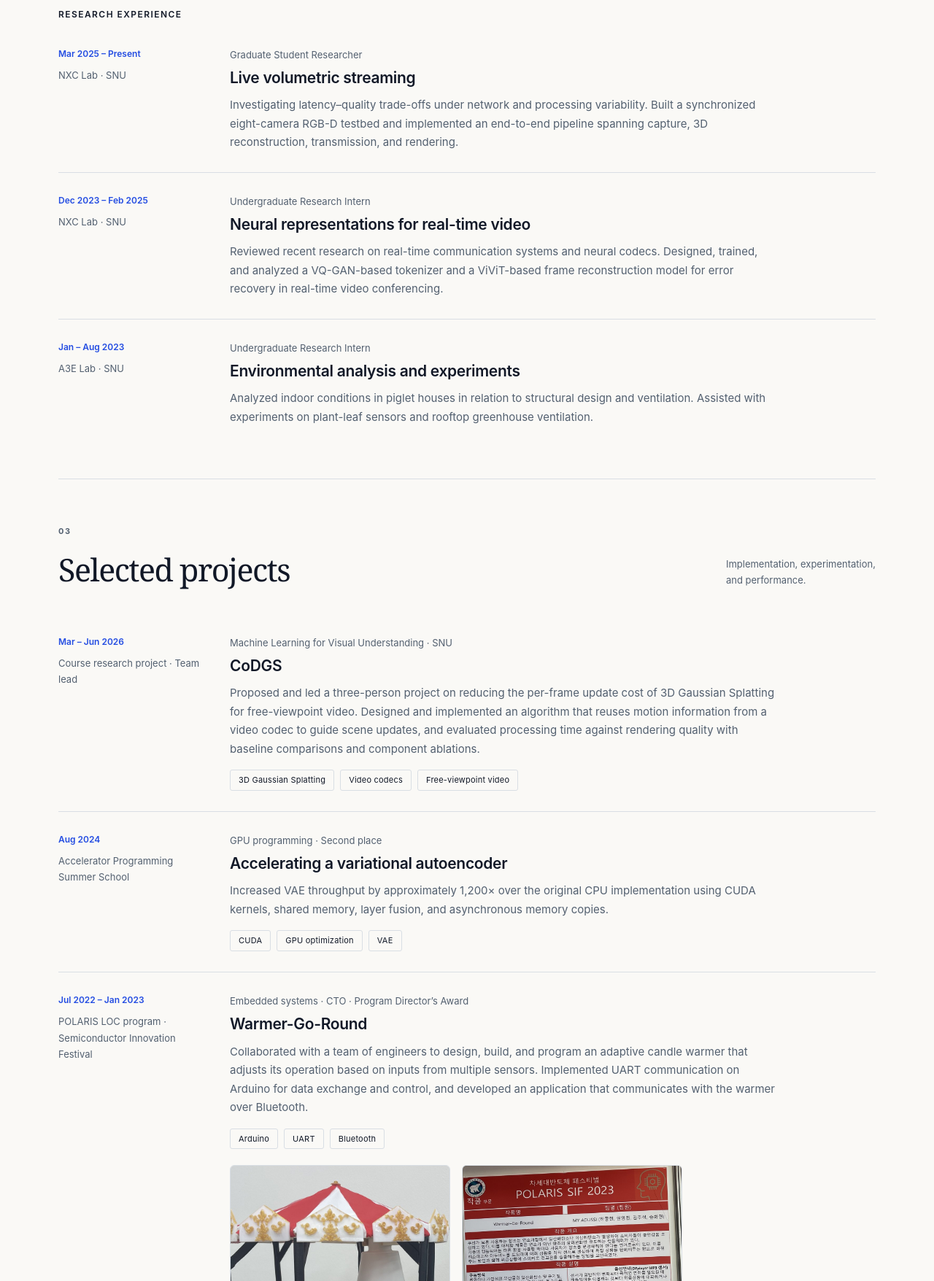
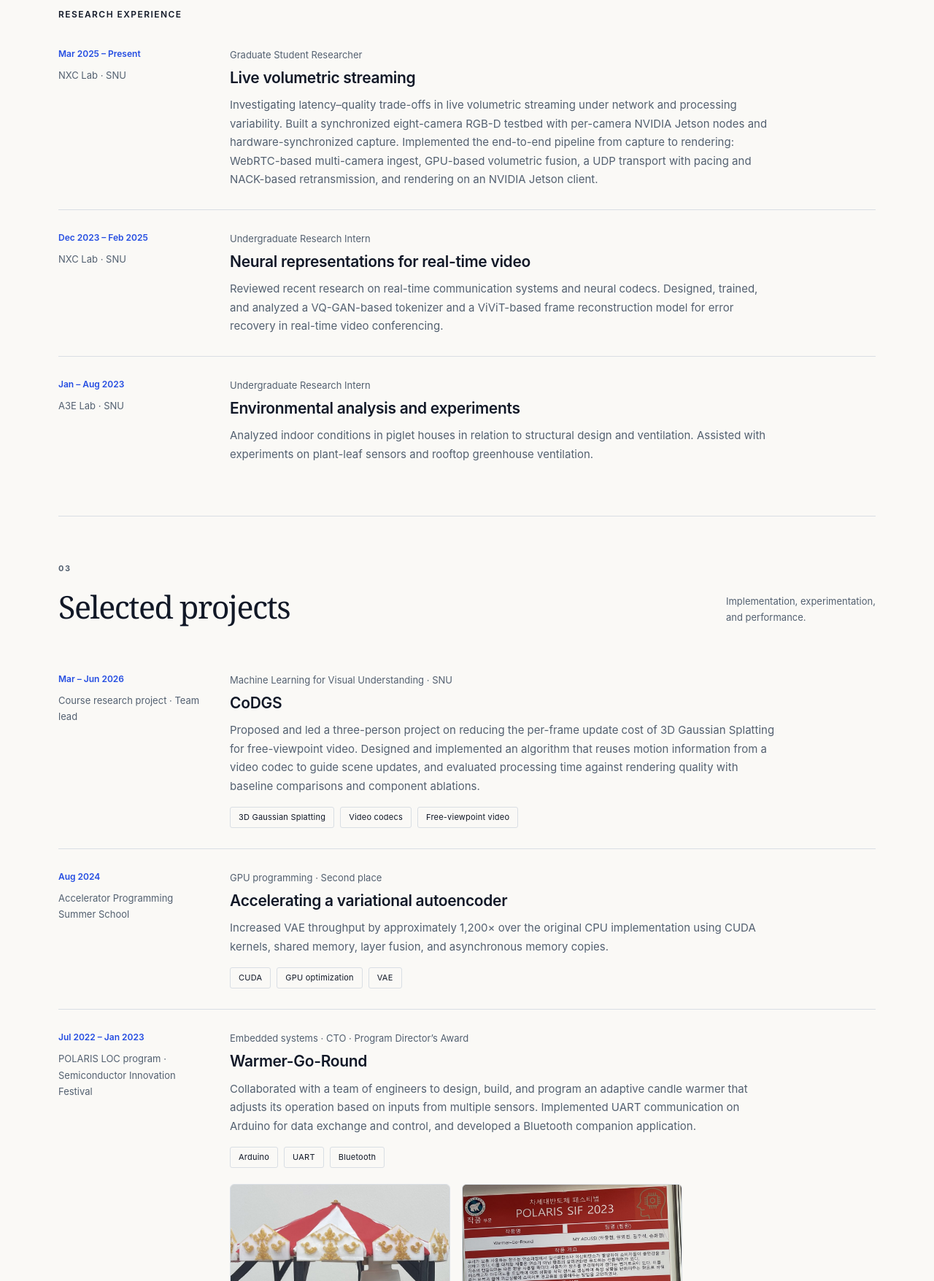
Before and after one commit to Jusuk-Kim/Jusuk-Kim.github.io, a plain HTML site: page index.html in a window 1280 px wide. Shown: the part 1780-3536 px from the top of the page at 73% size. Drawn offline with Linux system fonts and the light colour scheme.

Commit message:
Align research and project descriptions with the CV
Co-Authored-By: Claude Fable 5.2 <noreply@anthropic.com>
Claude-Session: https://claude.ai/code/session_01WXQJQNaGTfCWqAiBUq55CT

```diff
--- a/index.html
+++ b/index.html
@@ -91,7 +91,7 @@
         <div class="experience-list">
           <article class="experience-entry">
             <div class="entry-meta"><p class="entry-date">Mar 2025 – Present</p><p class="entry-place">NXC Lab · SNU</p></div>
-            <div class="entry-body"><p class="entry-role">Graduate Student Researcher</p><h4>Live volumetric streaming</h4><p>Investigating latency–quality trade-offs under network and processing variability. Built a synchronized eight-camera RGB-D testbed and implemented an end-to-end pipeline spanning capture, 3D reconstruction, transmission, and rendering.</p></div>
+            <div class="entry-body"><p class="entry-role">Graduate Student Researcher</p><h4>Live volumetric streaming</h4><p>Investigating latency–quality trade-offs in live volumetric streaming under network and processing variability. Built a synchronized eight-camera RGB-D testbed with per-camera NVIDIA Jetson nodes and hardware-synchronized capture. Implemented the end-to-end pipeline from capture to rendering: WebRTC-based multi-camera ingest, GPU-based volumetric fusion, a UDP transport with pacing and NACK-based retransmission, and rendering on an NVIDIA Jetson client.</p></div>
           </article>
           <article class="experience-entry">
             <div class="entry-meta"><p class="entry-date">Dec 2023 – Feb 2025</p><p class="entry-place">NXC Lab · SNU</p></div>
@@ -119,7 +119,7 @@
           </article>
           <article class="experience-entry">
             <div class="entry-meta"><p class="entry-date">Jul 2022 – Jan 2023</p><p class="entry-place">POLARIS LOC program · Semiconductor Innovation Festival</p></div>
-            <div class="entry-body"><p class="entry-role">Embedded systems · CTO · Program Director’s Award</p><h4>Warmer-Go-Round</h4><p class="entry-text">Collaborated with a team of engineers to design, build, and program an adaptive candle warmer that adjusts its operation based on inputs from multiple sensors. Implemented UART communication on Arduino for data exchange and control, and developed an application that communicates with the warmer over Bluetooth.</p>
+            <div class="entry-body"><p class="entry-role">Embedded systems · CTO · Program Director’s Award</p><h4>Warmer-Go-Round</h4><p class="entry-text">Collaborated with a team of engineers to design, build, and program an adaptive candle warmer that adjusts its operation based on inputs from multiple sensors. Implemented UART communication on Arduino for data exchange and control, and developed a Bluetooth companion application.</p>
               <ul class="skill-tags" aria-label="Warmer-Go-Round technologies"><li>Arduino</li><li>UART</li><li>Bluetooth</li></ul>
               <div class="project-media">
                 <figure class="media-card">
```
